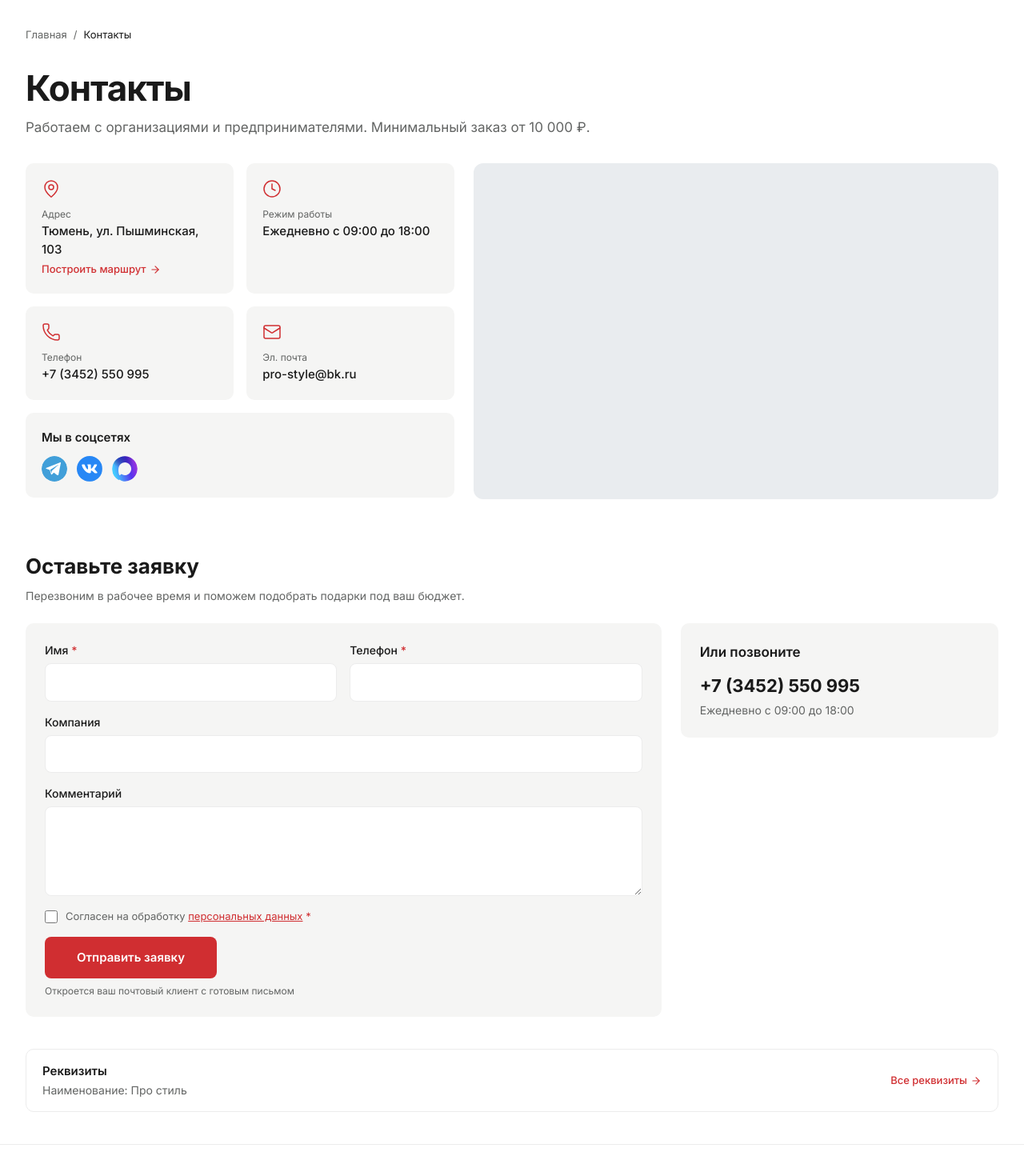
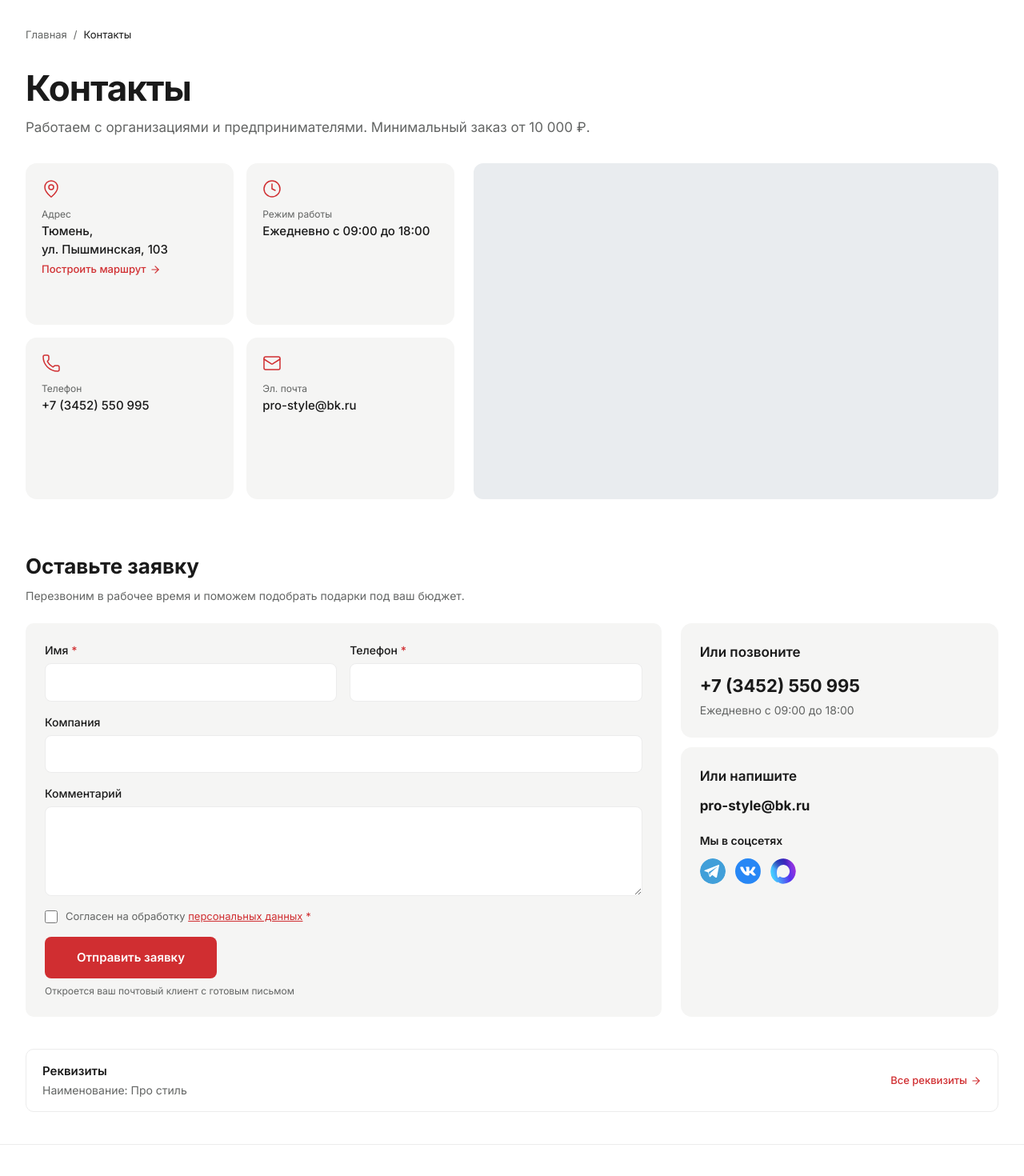
Before and after one commit to lemnity/prost, a Next.js app: page /contact-us in a window 1280 px wide. Shown: the part 250-1720 px from the top of the page at 80% size. Built offline with nearby package versions, Linux system fonts and the light colour scheme.

Commit message:
style(contacts): nbsp address, right column stack, equal-height cards

```diff
--- a/src/app/contact-us/page.tsx
+++ b/src/app/contact-us/page.tsx
@@ -23,7 +23,7 @@ export default function ContactsPage() {
     {
       icon: MapPin,
       label: "Адрес",
-      node: site.address,
+      node: site.address.replace("ул. ", "ул.\u00A0").replace("Пышминская, ", "Пышминская,\u00A0"),
       extra: (
         <a
           href={yandexRouteUrl}
@@ -65,10 +65,10 @@ export default function ContactsPage() {
 
       <section aria-label="Как с нами связаться" className="py-6 md:py-8">
         <Container className="grid gap-4 lg:grid-cols-[45fr_55fr] lg:gap-6">
-          <div className="flex flex-col gap-4">
-            <ul className="grid gap-4 sm:grid-cols-2">
+          <div className="flex flex-col">
+            <ul className="grid flex-1 gap-4 sm:grid-cols-2 sm:grid-rows-2">
               {cards.map(({ icon: Icon, label, node, extra }) => (
-                <li key={label} className="rounded-[10px] bg-surface p-5">
+                <li key={label} className="rounded-[14px] bg-surface p-5">
                   <Icon size={24} strokeWidth={1.5} aria-hidden="true" className="text-brand" />
                   <div className="mt-3 text-xs text-muted">{label}</div>
                   <div className="mt-0.5 text-[15px] font-medium text-ink">{node}</div>
@@ -76,10 +76,6 @@ export default function ContactsPage() {
                 </li>
               ))}
             </ul>
-            <div className="rounded-[10px] bg-surface p-5">
-              <h2 className="mb-3 text-[15px] font-semibold text-ink">Мы в соцсетях</h2>
-              <SocialLinks size={32} className="gap-3" />
-            </div>
           </div>
           <YandexMap className="h-[280px] lg:h-auto lg:min-h-[420px]" />
         </Container>
@@ -139,13 +135,23 @@ export default function ContactsPage() {
                 <p className="mt-2 text-xs text-muted">Откроется ваш почтовый клиент с готовым письмом</p>
               </div>
             </form>
-            <aside className="rounded-[10px] bg-surface p-5 md:p-6 lg:self-start">
+            <div className="flex h-full flex-col gap-3">
+              <aside className="rounded-[14px] bg-surface p-5 md:p-6">
                 <h3 className="text-[17px] font-semibold text-ink">Или позвоните</h3>
                 <a href={site.phone.href} className="mt-3 block text-[22px] font-bold text-ink hover:text-brand">
                   {site.phone.label}
                 </a>
                 <p className="mt-1 text-sm text-muted">{site.hours}</p>
               </aside>
+              <aside className="flex-1 rounded-[14px] bg-surface p-5 md:p-6">
+                <h3 className="text-[17px] font-semibold text-ink">Или напишите</h3>
+                <a href={`mailto:${site.email}`} className="mt-3 block break-all text-[17px] font-bold text-ink hover:text-brand">
+                  {site.email}
+                </a>
+                <h4 className="mb-3 mt-5 text-sm font-semibold text-ink">Мы в соцсетях</h4>
+                <SocialLinks size={32} className="gap-3" />
+              </aside>
+            </div>
           </div>
         </Container>
       </section>
```
Lines whose indentation alone changed are shown as unchanged.
